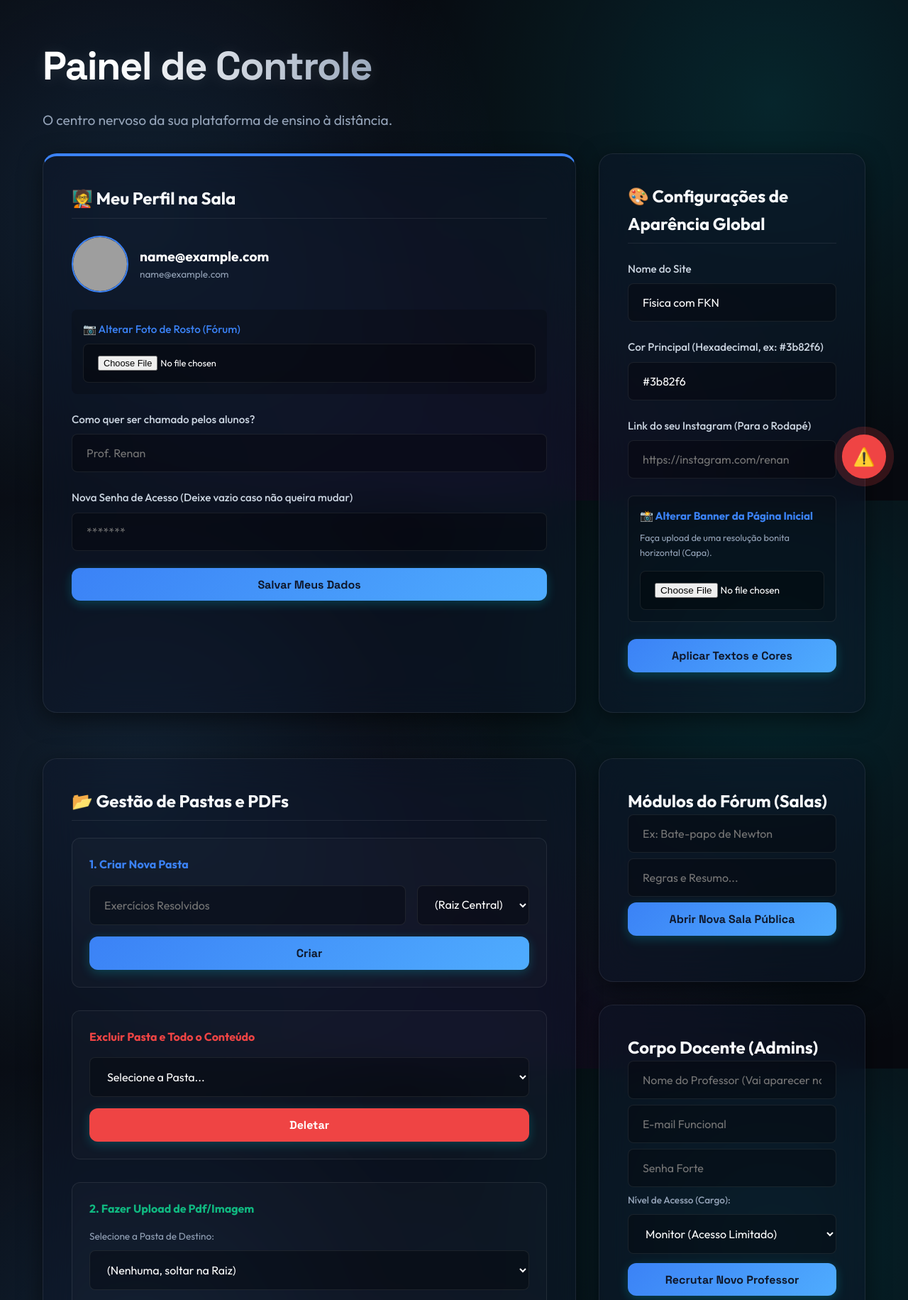
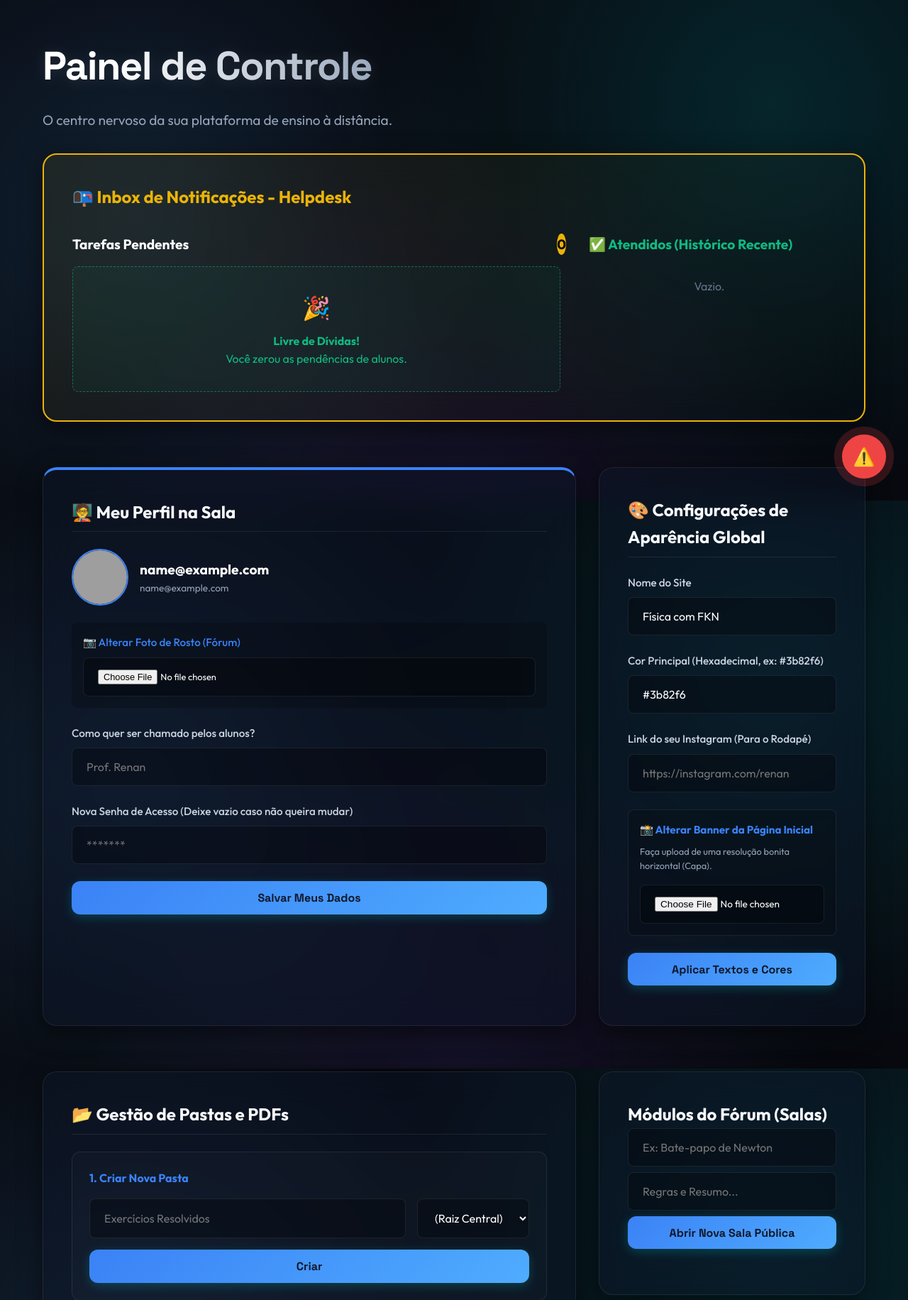
Before and after one commit to RenanTorress/sitefkn, a Flask app: page /admin in a window 1280 px wide. Shown: the part 95-1926 px from the top of the page at 71% size. Run offline with Flask 3, Linux system fonts and the light colour scheme; the visitor is signed in with stand-in values (Sample User, id 1); data comes from the database, SQL or seed files in the repository; data that the repository does not hold is empty; grey boxes are pictures that could not be loaded.

Commit message:
Correção final: Inbox restaurada, Bug Reports corrigidos e Badges de cargos

```diff
--- a/app.py
+++ b/app.py
@@ -717,7 +717,7 @@ def resolve_bug(report_id):
     conn.commit()
     conn.close()
     flash('Erro marcado como resolvido!', 'success')
-    return redirect(url_for('admin_reports'))
+    return redirect(url_for('view_reports'))
 
 @app.route('/admin/dev_panel', methods=['GET', 'POST'])
 def dev_panel():
--- a/templates/admin.html
+++ b/templates/admin.html
@@ -10,6 +10,59 @@
         📜 Ver Logs do Sistema
     </a>
     {% endif %}
+</div>
+
+<!-- 📭 CENTRAL DE NOTIFICAÇÕES (HELP DESK) -->
+<div class="panel-grid" style="margin-bottom: 4rem;">
+    <div class="card" style="grid-column: span 2; border-color: #eab308; border-width: 2px; background: linear-gradient(135deg, rgba(234, 179, 8, 0.08), transparent);">
+        <h2 style="color: #eab308; margin-bottom: 2rem; display: flex; align-items: center; gap: 0.5rem;">📭 Inbox de Notificações - Helpdesk</h2>
+
+        <div class="panel-grid" style="gap: 2rem;">
+            <!-- PENDENTES -->
+            <div>
+                <h3 style="color: white; margin-bottom: 1rem; font-size: 1.2rem; display:flex; justify-content: space-between;">
+                    Tarefas Pendentes
+                    <span class="badge" style="background: #eab308; color: black; border-radius: 50%;">{{ topicos_pendentes|length }}</span>
+                </h3>
+
+                <div style="max-height: 400px; overflow-y: auto; padding-right: 0.5rem;">
+                    {% for t in topicos_pendentes %}
+                    <a href="{{ url_for('view_topic', topic_id=t.id) }}" style="text-decoration: none;">
+                        <div style="background: rgba(0,0,0,0.6); padding: 1.2rem; border-radius: 8px; border-left: 4px solid #eab308; margin-bottom: 0.8rem; transition: transform 0.2s; box-shadow: 0 4px 6px rgba(0,0,0,0.1);" onmouseover="this.style.transform='translateY(-3px)'" onmouseout="this.style.transform='translateY(0)'">
+                            <div style="font-weight: bold; color: white; margin-bottom: 0.4rem; font-size: 1.1rem;">{{ t.title }}</div>
+                            <div style="font-size: 0.85rem; color: #94a3b8;">Fórum: <strong style="color: var(--primary);">{{ t.forum_name }}</strong></div>
+                            <div style="font-size: 0.85rem; color: #94a3b8;">Aluno: <strong style="color: #eab308;">{{ t.author_name }}</strong></div>
+                            <div style="font-size: 0.75rem; color: #64748b; margin-top: 0.5rem;">Criado: {{ t.created_at }}</div>
+                        </div>
+                    </a>
+                    {% else %}
+                    <div style="color: #10b981; padding: 2rem; border: 1px dashed rgba(16, 185, 129, 0.5); border-radius: 8px; text-align: center; background: rgba(16, 185, 129, 0.05);">
+                        <div style="font-size: 2rem; margin-bottom: 0.5rem;">🎉</div>
+                        <strong>Livre de Dívidas!</strong><br>Você zerou as pendências de alunos.
+                    </div>
+                    {% endfor %}
+                </div>
+            </div>
+
+            <!-- RESPONDIDOS -->
+            <div>
+                <h3 style="color: #10b981; margin-bottom: 1rem; font-size: 1.2rem;">✅ Atendidos (Histórico Recente)</h3>
+
+                <div style="max-height: 400px; overflow-y: auto; padding-right: 0.5rem;">
+                    {% for t in topicos_respondidos[:8] %}
+                    <a href="{{ url_for('view_topic', topic_id=t.id) }}" style="text-decoration: none;">
+                        <div style="background: rgba(0,0,0,0.3); padding: 1rem; border-radius: 8px; border-left: 4px solid #10b981; margin-bottom: 0.8rem; opacity: 0.8; transition: opacity 0.2s;" onmouseover="this.style.opacity='1'" onmouseout="this.style.opacity='0.8'">
+                            <div style="font-weight: bold; color: #cbd5e1; margin-bottom: 0.2rem;">{{ t.title }}</div>
+                            <div style="font-size: 0.8rem; color: #64748b;">Fórum: {{ t.forum_name }}</div>
+                        </div>
+                    </a>
+                    {% else %}
+                    <div style="color: #64748b; padding: 1rem; text-align: center;">Vazio.</div>
+                    {% endfor %}
+                </div>
+            </div>
+        </div>
+    </div>
 </div>
 
 <!-- ABAS SUPERIORES DE CONFIGURAÇÃO DO PROFESSOR -->
```
Also changed, not shown: templates/messages.html (+7 -5 lines).
